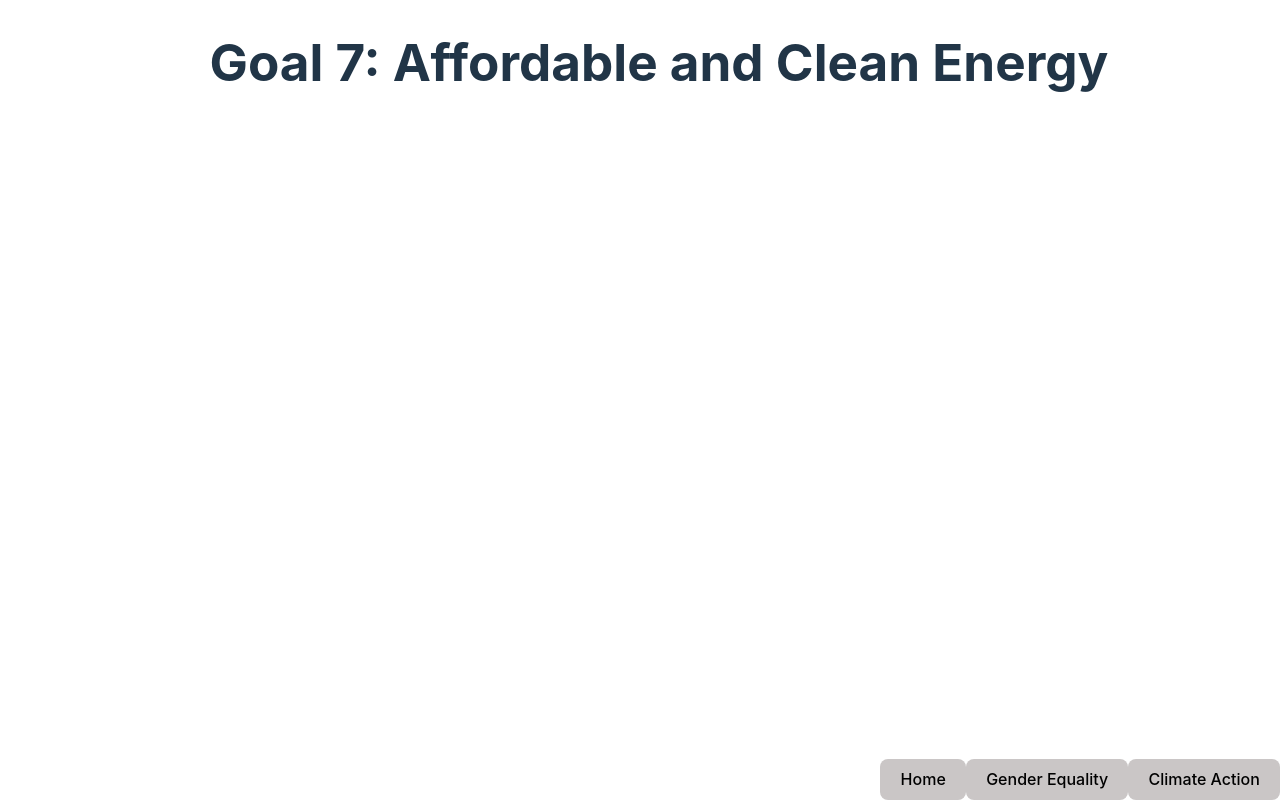
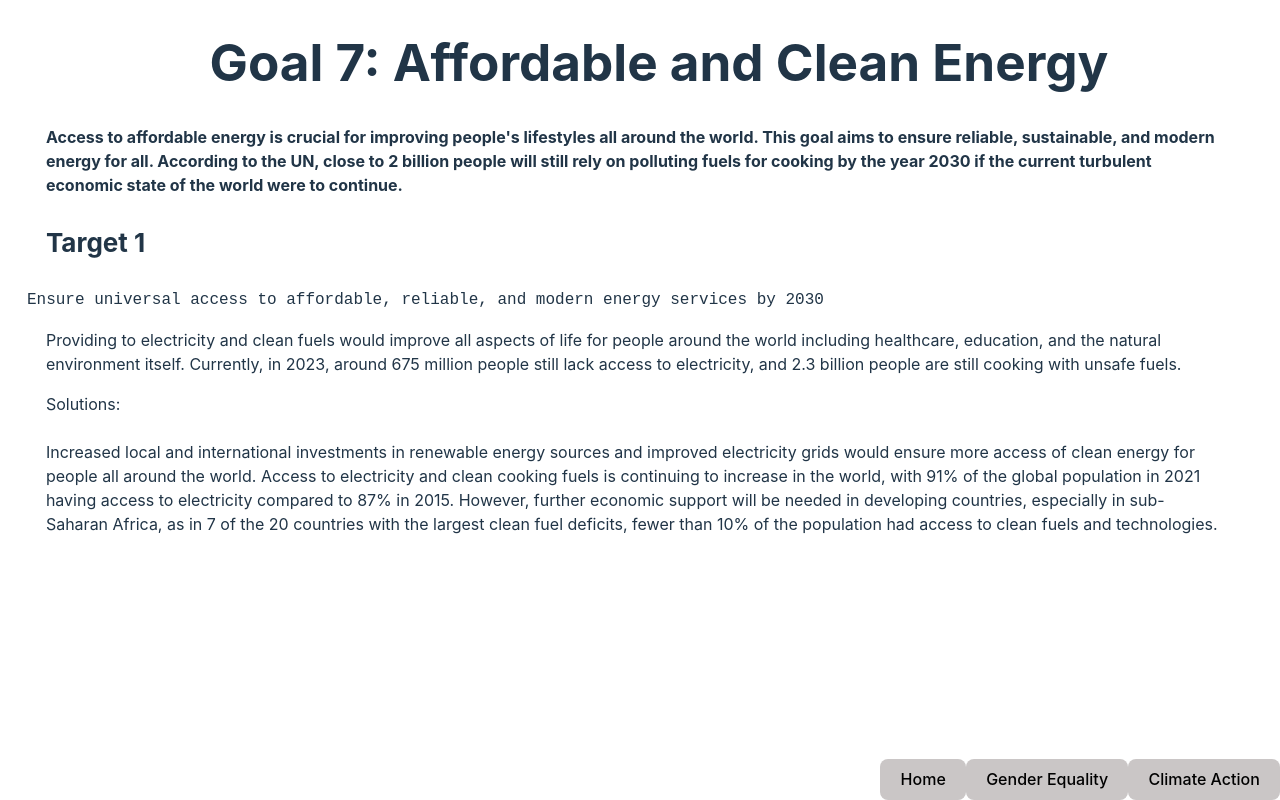
Before and after one commit to Heliiiiiicopter/Hackathon-2024---GNEC, a React (Vite) app: page /energy in a window 1280 px wide. Built offline with nearby package versions, Linux system fonts and the light colour scheme.

Commit message:
target 1

```diff
--- a/src/Energy.jsx
+++ b/src/Energy.jsx
@@ -4,7 +4,22 @@ const Energy = () => {
     return <>
 
     <h1><center> Goal 7: Affordable and Clean Energy </center></h1>
-    <h4></h4>
+    <h4>Access to affordable energy is crucial for improving people's lifestyles all around the world. This goal aims to ensure
+        reliable, sustainable, and modern energy for all. According to the UN, close to 2 billion people will still rely on
+        polluting fuels for cooking by the year 2030 if the current turbulent economic state of the world were to continue.
+    </h4>
+    <h3> Target 1</h3>
+    <pre>Ensure universal access to affordable, reliable, and modern energy services by 2030</pre>
+    <p className="p1">Providing to electricity and clean fuels would improve all aspects of life for people around the world including
+    healthcare, education, and the natural environment itself. Currently, in 2023, around 675 million people still lack access to electricity,
+    and 2.3 billion people are still cooking with unsafe fuels. </p>
+    <p>Solutions: <br></br><br></br>
+    Increased local and international investments in renewable energy sources and improved electricity grids would ensure more access
+    of clean energy for people all around the world. Access to electricity and clean cooking fuels is continuing to increase in the world,
+    with 91% of the global population in 2021 having access to electricity compared to 87% in 2015. However, further economic support will be
+    needed in developing countries, especially in sub-Saharan Africa, as in 7 of the 20 countries with the largest clean fuel deficits, fewer than
+    10% of the population had access to clean fuels and technologies.
+    </p>
     <div className="navButtons">
     <button onClick={() => navigate("/")}>Home</button>
     <button onClick={() => navigate("/genderequality")}>Gender Equality</button>
```
